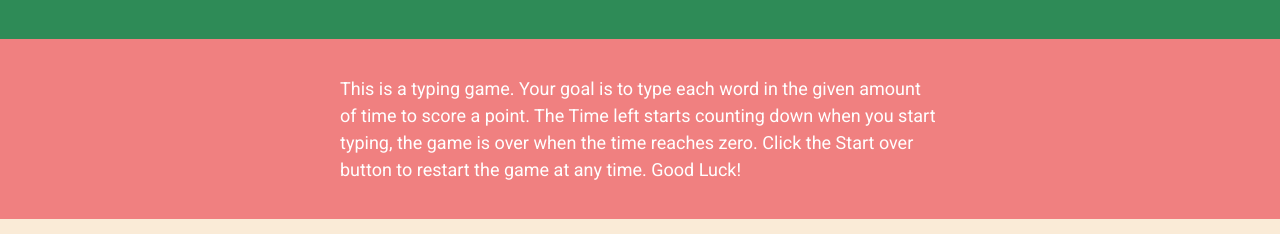
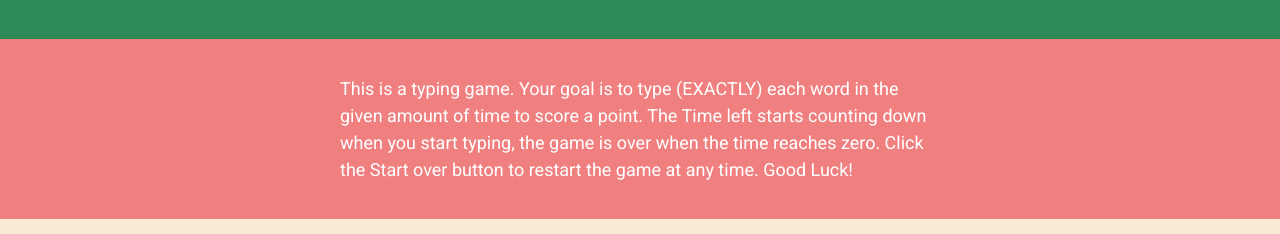
Before and after one commit to davidoluseun/typing-game, a plain HTML site: page index.html in a window 1280 px wide. Shown: the part 99-333 px from the top of the page. Drawn offline with Linux system fonts and the light colour scheme.

Commit message:
Add the word exactly to intro paragraph

```diff
--- a/index.html
+++ b/index.html
@@ -16,7 +16,7 @@
     </header><!-- .site-title -->
     <main>
         <article class="intro">
-            <p>This is a typing game. Your goal is to type each word in the given amount of time to score a point. The Time left starts counting down when you start typing, the game is over when the time reaches zero. Click the Start over button to restart the game at any time. Good Luck!</p>
+            <p>This is a typing game. Your goal is to type (EXACTLY) each word in the given amount of time to score a point. The Time left starts counting down when you start typing, the game is over when the time reaches zero. Click the Start over button to restart the game at any time. Good Luck!</p>
         </article><!-- .intro -->
 
         <section class="test-area">
```
